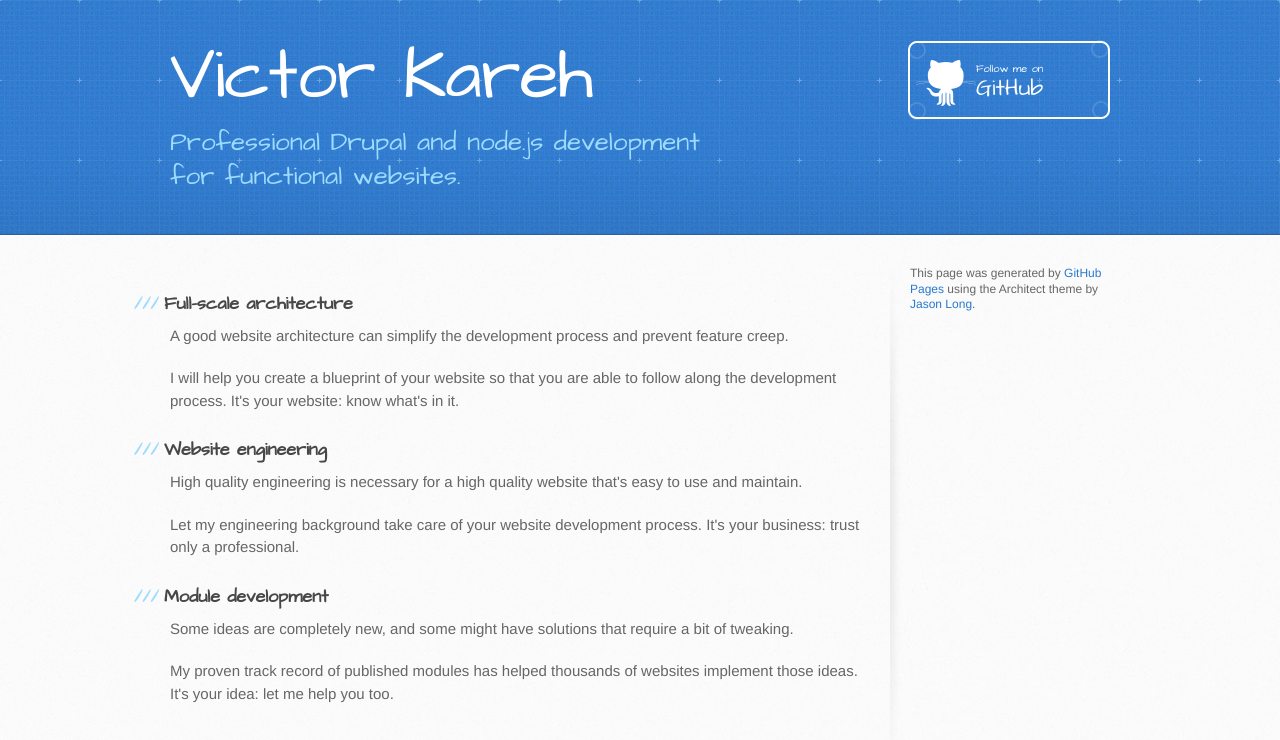
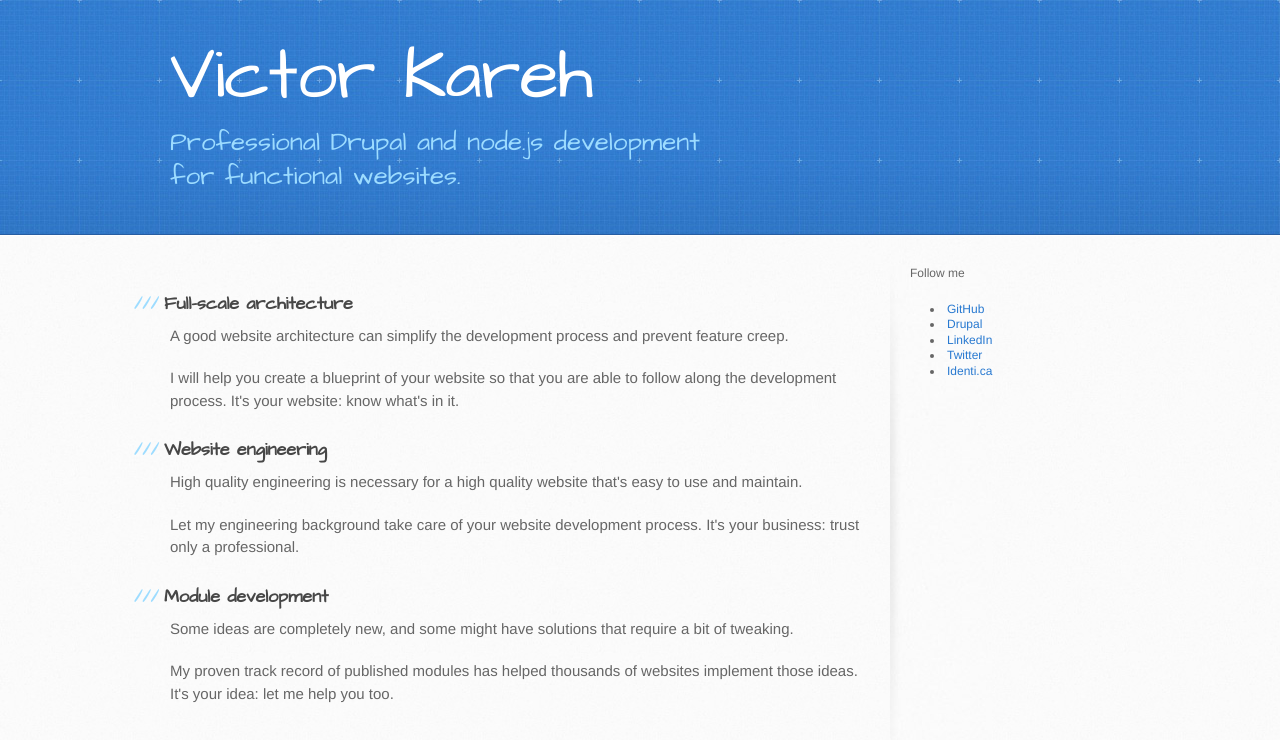
Before and after one commit to vkareh/vkareh.github.com, a plain HTML site: page index.html in a window 1280 px wide. Drawn offline with Linux system fonts and the light colour scheme.

Commit message:
Add follow list of links.

```diff
--- a/index.html
+++ b/index.html
@@ -21,7 +21,7 @@
       <div class="inner">
         <h1>Victor Kareh</h1>
         <h2>Professional Drupal and node.js development for functional websites.</h2>
-        <a href="https://github.com/vkareh" class="button"><small>Follow me on</small>GitHub</a>
+        <!--a href="https://github.com/vkareh" class="button"><small>Follow me on</small>GitHub</a-->
       </div>
     </header>
 
@@ -48,13 +48,17 @@
         </section>
 
         <aside id="sidebar">
-
-
-          <p>This page was generated by <a href="pages.github.com">GitHub Pages</a> using the Architect theme by <a href="http://twitter.com/jasonlong">Jason Long</a>.</p>
+          <p>Follow me</p>
+          <ul>
+            <li><a href="https://github.com/vkareh" alt="GitHub">GitHub</a></li>
+            <li><a href="http://drupal.org/user/144520" alt="Drupal">Drupal</a></li>
+            <li><a href="http://www.linkedin.com/in/vkareh" alt="LinkedIn">LinkedIn</a></li>
+            <li><a href="http://twitter.com/vkareh" alt="Twitter">Twitter</a></li>
+            <li><a href="http://identi.ca/vkareh/" alt="Identi.ca">Identi.ca</a></li>
+          </ul>
         </aside>
       </div>
     </div>
 
-
   </body>
 </html>
```
